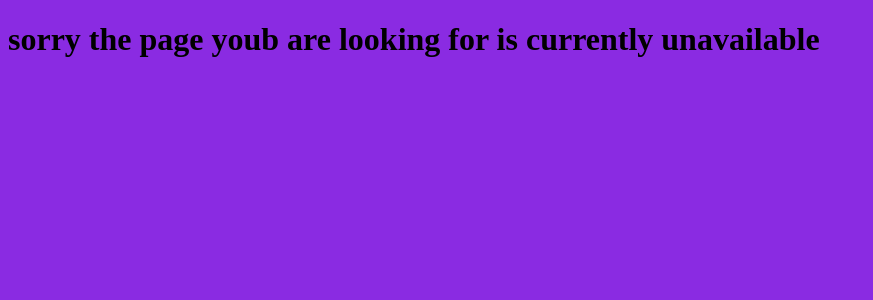
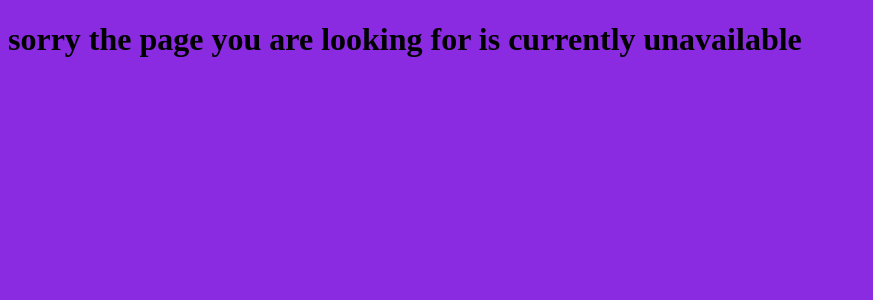
Before and after one commit to koyoo-maxwel/highlights, a Flask app: template app/templates/404.html in a window 1280 px wide. Shown: the part 99-399 px from the top of the page, without its empty margins (0-873 px from the left). Run offline with Flask 2, Linux system fonts and the light colour scheme; the template is opened without the code that fills it, so the values that code supplies are empty; some libraries are stand-ins or nearby versions; some web fonts are replaced.

Commit message:
fixed a burg

```diff
--- a/app/templates/404.html
+++ b/app/templates/404.html
@@ -4,7 +4,7 @@
 <div class="container-fluid error">
     <div class="row">
         <div class="col-md-12">
-            <h1>sorry the page youb are looking for is currently unavailable</h1>
+            <h1>sorry the page you are looking for is currently unavailable</h1>
         </div>
     </div>
 </div>
```
